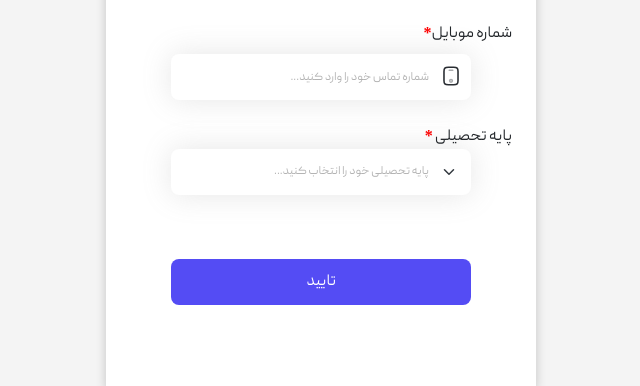
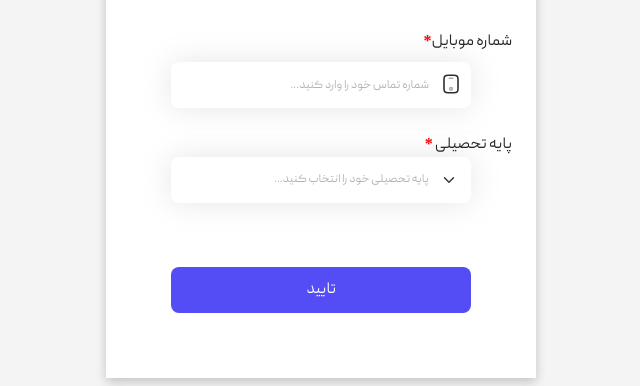
Before and after one commit to yasamanAfshari/Ketabchi-App, a plain HTML site: page index.html in a window 1280 px wide. Shown: the part 414-800 px from the top of the page, without its empty margins (319-959 px from the left). Drawn offline with Linux system fonts and the light colour scheme.

Commit message:
test height

```diff
--- a/Css/login.css
+++ b/Css/login.css
@@ -23,7 +23,7 @@ body {
     width: 100%;
     min-width: 320px; /* حداقل عرض برای موبایل‌های خیلی کوچک (مثل iPhone SE) */
     max-width: 430px; /* حداکثر عرض برای موبایل‌های بزرگ‌تر (مثل iPhone 14 Pro Max) */
-    min-height: 100vh; /* حداقل ارتفاع برابر ارتفاع صفحه */
+    min-height: 98vh; /* حداقل ارتفاع برابر ارتفاع صفحه */
     max-height: 812px; /* حداکثر ارتفاع مثل آیفون X */
     background: white;
     box-shadow: 0 4px 10px rgba(0, 0, 0, 0.2);
```
